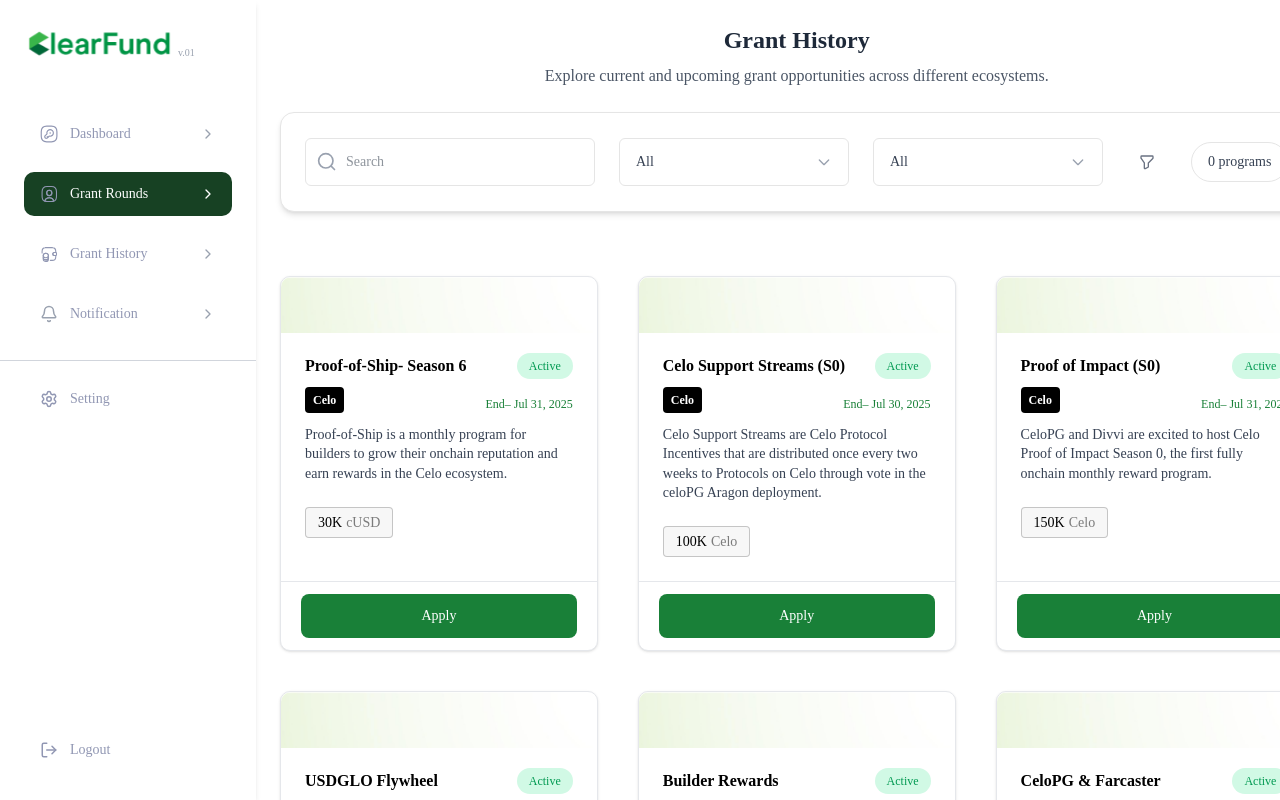
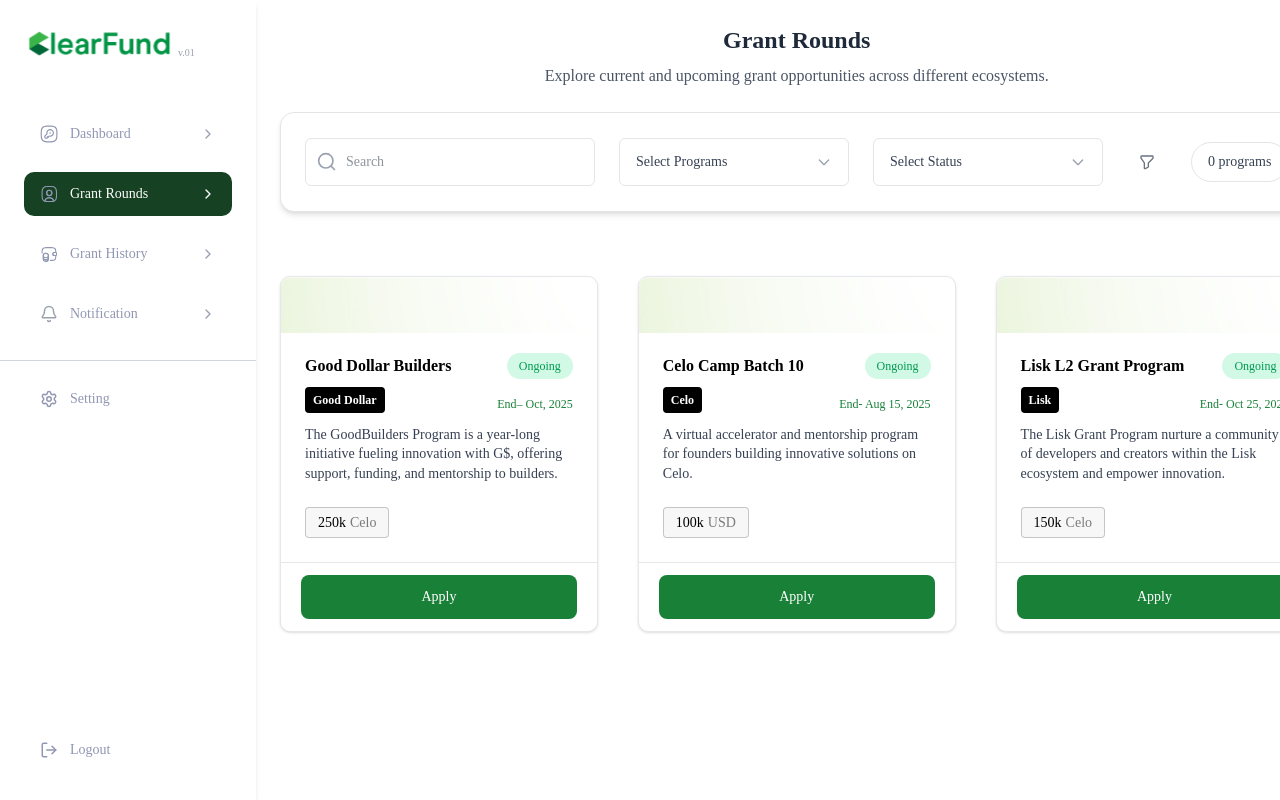
Before and after one commit to LighthouseL2/Clearfund, a Next.js app: page /grant-rounds in a window 1280 px wide. Shown: the top 800 px of the page. Built offline with nearby package versions, Linux system fonts and the light colour scheme; a web font is replaced by a local one.

Commit message:
feat: add search/filter to GrantRoundCard and fix active tab for Grant History

```diff
--- a/src/app/grant-rounds/page.js
+++ b/src/app/grant-rounds/page.js
@@ -1,5 +1,6 @@
 "use client";
 import Image from "next/image";
+import Link from "next/link";
 import { useState, useRef, useEffect } from "react";
 import { LogOut, Settings, ChevronRight } from "lucide-react";
 import GrantRoundCard from "@/components/GrantRoundCard";
@@ -12,24 +13,69 @@ export default function Dashboard() {
   const [statusOpen, setStatusOpen] = useState(false);
 
   const [selectedPrograms, setSelectedPrograms] = useState([]);
-  const [selectedStatus, setSelectedStatus] = useState([]);
+  const [selectedStatus, setSelectedStatus] = useState("");
 
-  const programs = ["Gitcoin", "Celo", "Octant", "GoodDollar", "Arbitrum", "Others"];
-  const statuses = ["Ongoing", "Upcoming", "Applications Open"];
+  const programs = ["Gitcoin", "Celo", "Good Dollar", "Lisk"];
+  const statuses = ["ongoing", "upcoming"];
+
+  const [search, setSearch] = useState("");
+
+  const grants = [
+    {
+      image: "/mask.png",
+      title: "Good Dollar Builders",
+      network: "Good Dollar",
+      status: "Ongoing",
+      desc: `The GoodBuilders Program is a year-long initiative fueling innovation with G$, offering support, funding, and mentorship to builders.`,
+      amount: "250k",
+      coin: "Celo",
+      date: "End– Oct, 2025",
+      link: "https://medium.com/gooddollar/goodbuilders-goes-streaming-8de59dbd7383"
+    },
+    {
+      image: "/mask.png",
+      title: "Celo Camp Batch 10",
+      network: "Celo",
+      status: "Ongoing",
+      desc: `A virtual accelerator and mentorship program for founders building innovative solutions on Celo.`,
+      amount: "100k",
+      coin: "USD",
+      date: "End- Aug 15, 2025",
+      link: "https://medium.com/@UprightVentures/applications-for-celo-camp-batch-10-are-now-open-c26d4980d074"
+    },
+    {
+      image: "/mask.png",
+      title: "Lisk L2 Grant Program",
+      network: "Lisk",
+      status: "Ongoing",
+      desc: `The Lisk Grant Program nurture a community of developers and creators within the Lisk ecosystem and empower innovation.`,
+      amount: "150k",
+      coin: "Celo",
+      date: "End- Oct 25, 2025",
+      link: "https://lisk.com/blog/posts/say-hello-to-the-new-lisk-l2-grant-program/"
+    }
+  ];
+
+  // Filter logic
+  const filteredGrants = grants.filter((grant) => {
+    const matchSearch = grant.title.toLowerCase().includes(search.toLowerCase());
+
+    const matchProgram =
+      selectedPrograms.length === 0 ||
+      selectedPrograms.includes(grant.network);
+
+    const matchStatus =
+      selectedStatus === "" ||
+      grant.status.toLowerCase() === selectedStatus.toLowerCase();
+
+    return matchSearch && matchProgram && matchStatus;
+  });
 
   const toggleProgram = (program) => {
     setSelectedPrograms((prev) =>
       prev.includes(program)
         ? prev.filter((p) => p !== program)
         : [...prev, program]
-    );
-  };
-
-  const toggleStatus = (status) => {
-    setSelectedStatus((prev) =>
-      prev.includes(status)
-        ? prev.filter((s) => s !== status)
-        : [...prev, status]
     );
   };
 
@@ -51,24 +97,26 @@ export default function Dashboard() {
 
   return (
     <div className="min-h-screen flex flex-col md:flex-row bg-white text-gray-800 relative">
-
       {/* Sidebar */}
       <Sidebar />
+
       {/* Main */}
       <main className="flex-1 p-4 md:p-6 md:ml-64">
         <div className="max-w-6xl mx-auto">
-          <h1 className="text-2xl font-bold text-center mb-2">Grant History</h1>
+          <h1 className="text-2xl font-bold text-center mb-2">Grant Rounds</h1>
           <p className="text-center text-base text-gray-600 mb-6">
             Explore current and upcoming grant opportunities across different ecosystems.
           </p>
 
           {/* Filters Card */}
-          <div className="bg-white rounded-xl shadow-md  border p-4 md:p-6 flex flex-col md:flex-row justify-center items-center gap-4 md:gap-6 min-h-[100px]">
+          <div className="bg-white rounded-xl shadow-md border p-4 md:p-6 flex flex-col md:flex-row justify-center items-center gap-4 md:gap-6 min-h-[100px]">
             {/* Search */}
             <div className="relative w-full md:w-[290px]">
               <input
                 type="text"
                 placeholder="Search"
+                value={search}
+                onChange={(e) => setSearch(e.target.value)}
                 className="w-full h-12 pl-10 pr-4 text-sm border rounded-sm focus:outline-none focus:ring-2 focus:ring-green-500"
               />
               <svg
@@ -93,7 +141,7 @@ export default function Dashboard() {
                 onClick={() => setProgramOpen(!programOpen)}
                 className="w-full h-12 border rounded-sm px-4 flex items-center justify-between text-sm text-gray-700"
               >
-                All
+                Select Programs
                 <svg
                   xmlns="http://www.w3.org/2000/svg"
                   className="h-4 w-4 text-gray-400"
@@ -112,14 +160,6 @@ export default function Dashboard() {
               {programOpen && (
                 <div className="absolute mt-2 w-48 bg-white border rounded-md shadow-lg z-10">
                   <div className="p-2">
-                    <label className="flex items-center gap-2 mb-1">
-                      <input
-                        type="checkbox"
-                        checked={selectedPrograms.length === 0}
-                        onChange={() => setSelectedPrograms([])}
-                      />
-                      All
-                    </label>
                     {programs.map((p) => (
                       <label key={p} className="flex items-center gap-2 mb-1">
                         <input
@@ -135,13 +175,13 @@ export default function Dashboard() {
               )}
             </div>
 
-            {/* Status Dropdown */}
+            {/* Status Dropdown (Single Select) */}
             <div className="relative w-full md:w-[230px]" ref={statusRef}>
               <button
                 onClick={() => setStatusOpen(!statusOpen)}
                 className="w-full h-12 border rounded-sm px-4 flex items-center justify-between text-sm text-gray-700"
               >
-                All
+                {selectedStatus || "Select Status"}
                 <svg
                   xmlns="http://www.w3.org/2000/svg"
                   className="h-4 w-4 text-gray-400"
@@ -150,32 +190,43 @@ export default function Dashboard() {
                   stroke="currentColor"
                   strokeWidth={2}
                 >
-                  <path
-                    strokeLinecap="round"
-                    strokeLinejoin="round"
-                    d="M19 9l-7 7-7-7"
-                  />
+                  <path strokeLinecap="round" strokeLinejoin="round" d="M19 9l-7 7-7-7" />
                 </svg>
               </button>
+
               {statusOpen && (
                 <div className="absolute mt-2 w-48 bg-white border rounded-md shadow-lg z-10">
-                  <div className="p-2">
-                    <label className="flex items-center gap-2 mb-1">
+                  <div className="p-2 space-y-2">
+                    {/* All Option */}
+                    <label className="flex items-center space-x-2 cursor-pointer">
                       <input
                         type="checkbox"
-                        checked={selectedStatus.length === 0}
-                        onChange={() => setSelectedStatus([])}
+                        checked={selectedStatus === ""}
+                        onChange={() => {
+                          setSelectedStatus("");
+                          setStatusOpen(false);
+                        }}
+                        className="form-checkbox h-4 w-4 text-green-500"
                       />
-                      All
+                      <span className="text-sm text-gray-700">All</span>
                     </label>
-                    {statuses.map((s) => (
-                      <label key={s} className="flex items-center gap-2 mb-1">
+
+                    {/* Status Options */}
+                    {statuses.map((status) => (
+                      <label
+                        key={status}
+                        className="flex items-center space-x-2 cursor-pointer"
+                      >
                         <input
                           type="checkbox"
-                          checked={selectedStatus.includes(s)}
-                          onChange={() => toggleStatus(s)}
+                          checked={selectedStatus === status}
+                          onChange={() => {
+                            setSelectedStatus(status);
+                            setStatusOpen(false);
+                          }}
+                          className="form-checkbox h-4 w-4 text-green-500"
                         />
-                        {s}
+                        <span className="text-sm text-gray-700 capitalize">{status}</span>
                       </label>
                     ))}
                   </div>
@@ -203,14 +254,19 @@ export default function Dashboard() {
 
             {/* Filter count button */}
             <button className="px-4 h-10 rounded-full border text-sm text-gray-700 whitespace-nowrap">
-              {selectedPrograms.length + selectedStatus.length} programs
+              {selectedPrograms.length + (selectedStatus ? 1 : 0)} programs
             </button>
           </div>
         </div>
-        <GrantRoundCard />
+
+        {filteredGrants.length > 0 ? (
+          <GrantRoundCard grants={filteredGrants} />
+        ) : (
+          <div className="text-center mt-10 text-gray-500 text-md">
+            No grant rounds found for your search.
+          </div>
+        )}
       </main>
-
-
     </div>
   );
 }
--- a/src/components/GrantRoundCard.jsx
+++ b/src/components/GrantRoundCard.jsx
@@ -1,91 +1,11 @@
 import Image from "next/image";
 import Link from "next/link";
 
-const GrantBox = () => {
-  const box = [
-    {
-      image: "/mask.png",
-      title: "Proof-of-Ship- Season 6",
-      network: "Celo",
-      status: "Active",
-      desc: `Proof-of-Ship is a monthly program for builders to grow their onchain reputation and earn rewards in the Celo ecosystem.`,
-      amount: "30K",
-      coin: "cUSD",
-      date: "End– Jul 31, 2025",
-        link: "https://celo.lemonade.social/e/RPfvWoWI"
-    },
-    {
-      image: "/mask.png",
-      title: "Celo Support Streams (S0)",
-      network: "Celo",
-      status: "Active",
-      desc: `Celo Support Streams are Celo Protocol Incentives that are distributed once every two weeks to Protocols on Celo through vote in the celoPG Aragon deployment.`,
-      amount: "100K",
-      coin: "Celo",
-      date: "End– Jul 30, 2025",
-        link: "https://app.charmverse.io/celopg/celo-support-streams-08274005568032872"
-    },
-    {
-      image: "/mask.png",
-      title: "Proof of Impact (S0)",
-      network: "Celo",
-      status: "Active",
-      desc: `CeloPG and Divvi are excited to host Celo Proof of Impact Season 0, the first fully onchain monthly reward program.`,
-      amount: "150K",
-      coin: "Celo",
-      date: "End– Jul 31, 2025",
-        link: "https://app.divvi.xyz/builders/onboarding"
-    },
-    {
-      image: "/mask.png",
-      title: "USDGLO Flywheel",
-      network: "Glo Dollar",
-      status: "Active",
-      desc: `CeloPG and Glodollar are collaborating on this Spinach campaign to help builders earn more.`,
-      amount: "6K USDGLO + 10K",
-      coin: "Celo",
-      date: "End– Jul 31, 2025",
-        link: "https://www.spinach.fi/"
-      },
-     {
-      image: "/mask.png",
-      title: "Builder Rewards",
-      network: "Cello",
-      status: "Active",
-      desc: `With Farcaster now supporting Celo it’s time to ship and get rewarded a share of 10,000$ celo each month by being an active builders.`,
-      amount: "30k",
-      coin: "Celo",
-       date: "End– Jul 31, 2025",
-        link: "https://celo.builderscore.xyz/"
-      },
-       {
-      image: "/mask.png",
-      title: "CeloPG & Farcaster",
-      network: "Cello",
-      status: "Active",
-      desc: `This joint campaign between CeloPG and Farcaster aims to support builders who create MiniApps on Celo.`,
-      amount: "50k",
-      coin: "Celo",
-         date: "End– Jul 31, 2025",
-        link: "https://farcaster.xyz/celo/0x30d42443"
-      },
-         {
-      image: "/mask.png",
-      title: "Good Dollar Builders",
-      network: "Good Dollar",
-      status: "Active",
-      desc: `The GoodBuilders Program is a year-long initiative fueling innovation with G$, offering support, funding, and mentorship to builders.`,
-      amount: "250k",
-      coin: "Celo",
-           date: "End– Oct, 2025",
-        link: "https://medium.com/gooddollar/goodbuilders-goes-streaming-8de59dbd7383"
-    },
-  ];
-
+const GrantRoundCard = ({ grants }) => {
   return (
     <div className="relative mb-6">
       <div className="grid lg:grid-cols-3 md:grid-cols-2 grid-cols-1 gap-10 mt-16 w-full text-black justify-items-center">
-  {box.map((item, index) => (
+        {grants.map((item, index) => (
           <div
             key={index}
             className="flex flex-col justify-between h-full w-full max-w-[360px] border border-gray-200 rounded-lg shadow-sm bg-white hover:shadow-md transition"
@@ -148,9 +68,8 @@ const GrantBox = () => {
           </div>
         ))}
       </div>
-
     </div>
   );
 };
 
-export default GrantBox;
+export default GrantRoundCard;
--- a/src/components/Sidebar.jsx
+++ b/src/components/Sidebar.jsx
@@ -143,7 +143,7 @@ export default function Sidebar() {
 
             <Link href="/grant-history">
               <button
-                className={`w-full flex items-center justify-between rounded-lg px-4 py-3 text-sm font-medium mb-4  ${pathname === "/past-grant-data" && !isNotificationModalOpen
+                className={`w-full flex items-center justify-between rounded-lg px-4 py-3 text-sm font-medium mb-4  ${pathname === "/grant-history" && !isNotificationModalOpen
                   ? "bg-[#174123] text-white"
                   : "text-[#9197B3] hover:bg-gray-50"
                   }`}
@@ -159,7 +159,7 @@ export default function Sidebar() {
                 </span>
                 <ChevronRight
                   size={16}
-                  className={pathname === "/past-grant-data" ? "text-white" : "text-gray-400"}
+                  className={pathname === "/grant-history" ? "text-white" : "text-gray-400"}
                 />
               </button>
             </Link>
```
Lines whose indentation alone changed are shown as unchanged.
